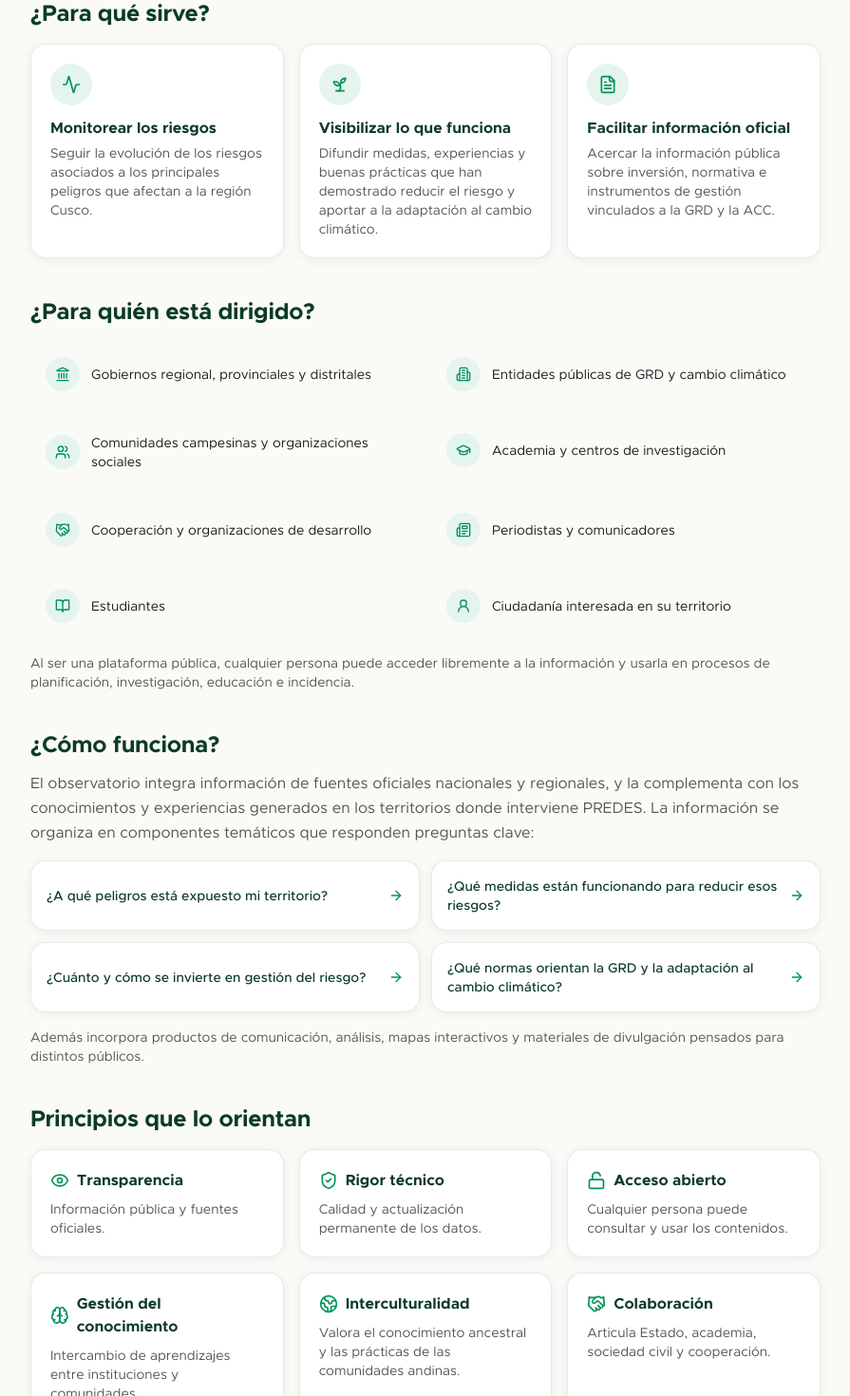
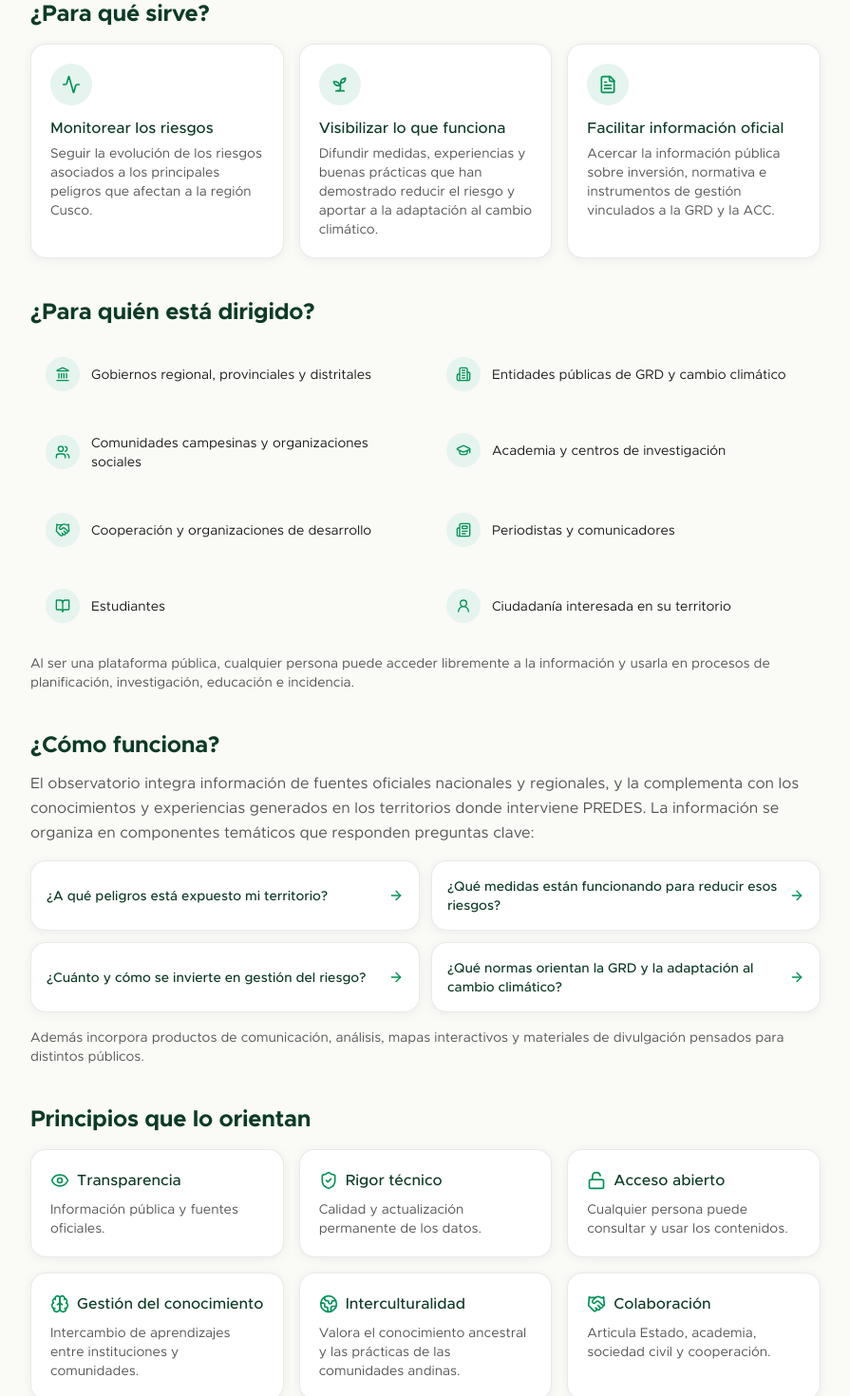
Before and after one commit to luis-huacho/Observatorio-Kawsaypacha, a React (Vite) app in the folder frontend/: page /sobre in a window 1280 px wide. Shown: the part 800-2270 px from the top of the page at 95% size, without its empty margins (192-1087 px from the left). Built offline with nearby package versions, Linux system fonts and the light colour scheme; no server answers.

Commit message:
revision: 20260818: pagina11 y pagina13

```diff
--- a/frontend/src/routes/Sobre.tsx
+++ b/frontend/src/routes/Sobre.tsx
@@ -112,7 +112,7 @@ export default function Sobre() {
                 <div className="w-11 h-11 rounded-full bg-mountain-100 text-mountain-700 grid place-items-center mb-3">
                   <p.icon className="w-5 h-5" />
                 </div>
-                <div className="font-display font-bold text-mountain-900">{p.titulo}</div>
+                <div className="font-display font-medium text-mountain-900">{p.titulo}</div>
                 <p className="text-sm text-ink-600 mt-1">{p.texto}</p>
               </div>
               </Reveal>
@@ -184,7 +184,7 @@ export default function Sobre() {
                 <div className="card h-full p-5">
                   <div className="flex items-center gap-2 text-mountain-700">
                     <p.icon className="w-5 h-5" />
-                    <span className="font-display font-bold text-mountain-900">{p.titulo}</span>
+                    <span className="font-display font-medium text-mountain-900">{p.titulo}</span>
                   </div>
                   <p className="text-sm text-ink-600 mt-2">{p.texto}</p>
                 </div>
```
